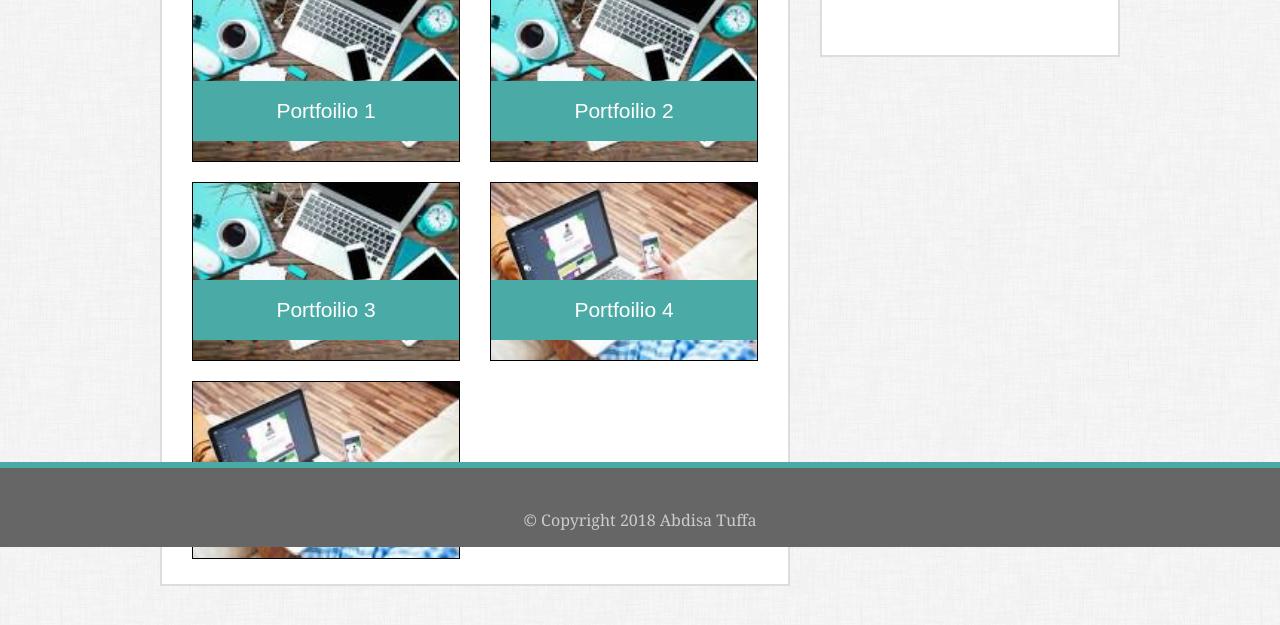
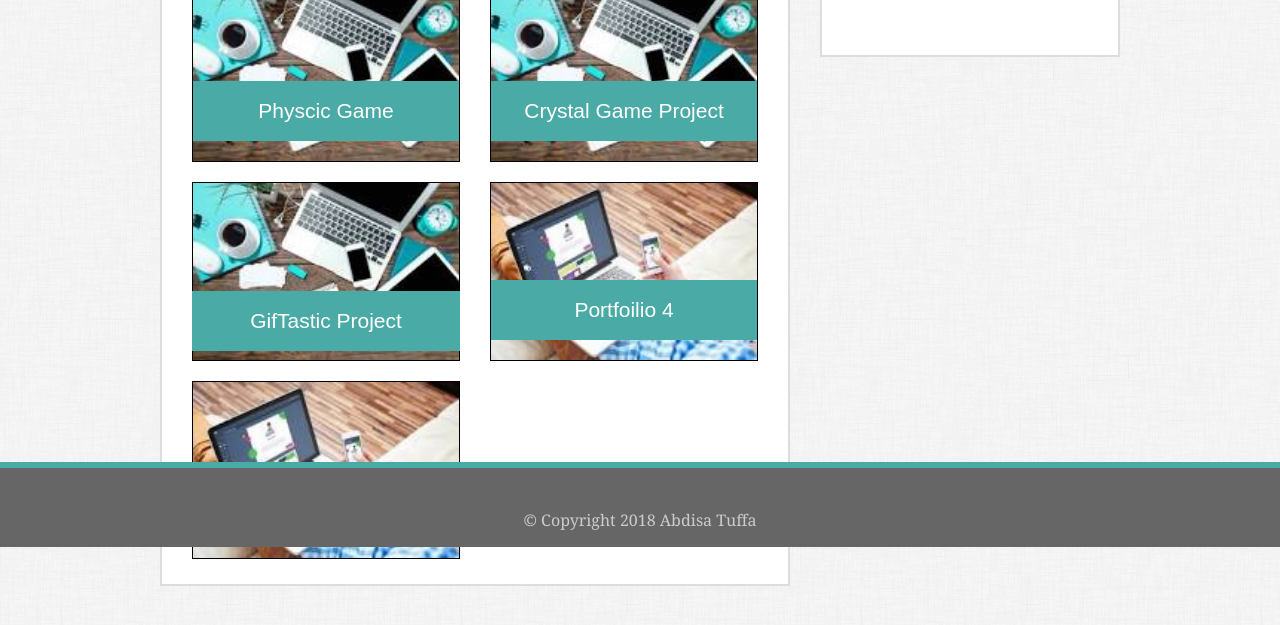
Before and after one commit to atuffa/Bootstrap-Portfolio, a plain HTML site: page portfolio.html in a window 1280 px wide. Shown: the part 253-878 px from the top of the page. Drawn offline with nearby package versions, Linux system fonts and the light colour scheme; a web font is replaced by a local one.

Commit message:
Update Portfoli 3

```diff
--- a/portfolio.html
+++ b/portfolio.html
@@ -48,14 +48,14 @@
                     <div class="row">
                         <div class="col-md-6 col-sm-6 col-xs-12">
                             <figure>
-                                <img src=".\assets\image\pimage3.jpg" width="100%" alt="portfolio 1">
-                                <figcaption class="col-md-12 col-sm-12 col-xs-12 ">Portfoilio 1</figcaption>
+                                <a href="https://atuffa.github.io/Psychic-Game/"><img src=".\assets\image\pimage3.jpg" width="100%" alt="portfolio 1"></a>
+                                <figcaption class="col-md-12 col-sm-12 col-xs-12 ">Physcic Game</figcaption>
                             </figure >
                         </div>
                         <div class="col-md-6 col-sm-6 col-xs-12">
                             <figure>
-                                <img src=".\assets\image\pimage3.jpg" width="100%"  alt="portfolio 2">
-                                <figcaption class="col-md-12 col-sm-12 col-xs-12 ">Portfoilio 2</figcaption>
+                             <a href=" https://atuffa.github.io/week-4-game/"><img src=".\assets\image\pimage3.jpg" width="100%"  alt="portfolio 2"></a>
+                                <figcaption class="col-md-12 col-sm-12 col-xs-12 ">Crystal Game Project</figcaption>
                             </figure>
                         </div>
                     </div>
@@ -63,8 +63,8 @@
                     <div class="row">
                         <div class="col-md-6 col-sm-6 col-xs-12">
                             <figure>
-                                <img src=".\assets\image\pimage3.jpg" width="100%" alt="portfolio 3">
-                                <figcaption class="col-md-12 col-sm-12 col-xs-12 ">Portfoilio 3</figcaption>
+                                <a href="https://atuffa.github.io/GifTastic/"><img src=".\assets\image\pimage3.jpg" width="100%" alt="portfolio 3"></figure></a>
+                                <figcaption class="col-md-12 col-sm-12 col-xs-12 ">GifTastic Project</figcaption>
                             </figure>
                         </div>
                         <div class="col-md-6 col-sm-6 col-xs-12">
```
Also changed, not shown: index.html (+1 -1 lines).
